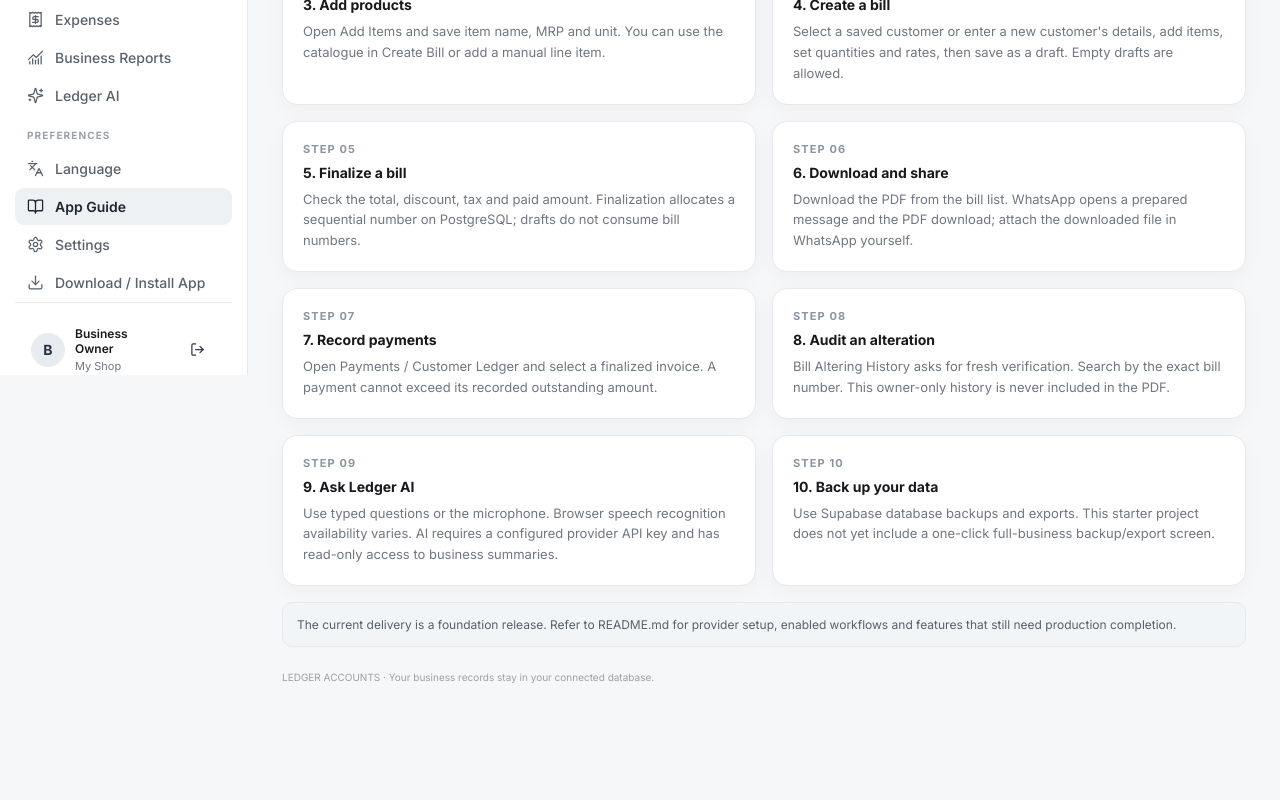
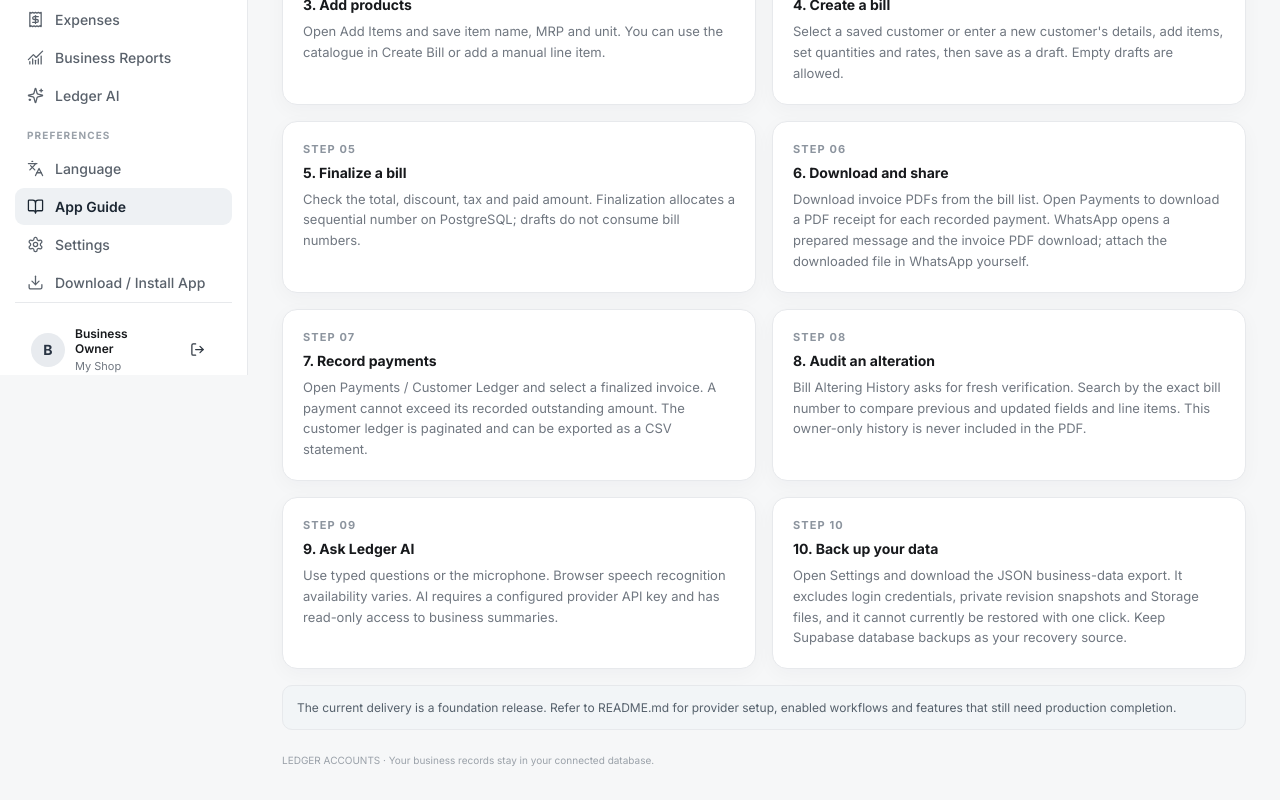
Before and after one commit to GeetJn/Ledger-Accounts, a Next.js app in the folder ledger-accounts-root-folder-fixed (1)/: page /app-guide in a window 1280 px wide. Shown: the part 425-1225 px from the top of the page. Before the commit the page ends 1142 px from the top, so only its background shows below. Built offline with nearby package versions, Linux system fonts and the light colour scheme; no server answers.

Commit message:
Update docs for current workflows and remaining gaps

```diff
--- a/ledger-accounts-root-folder-fixed (1)/src/app/(workspace)/app-guide/page.tsx
+++ b/ledger-accounts-root-folder-fixed (1)/src/app/(workspace)/app-guide/page.tsx
@@ -4,10 +4,10 @@ const steps=[
  ["3. Add products","Open Add Items and save item name, MRP and unit. You can use the catalogue in Create Bill or add a manual line item."],
  ["4. Create a bill","Select a saved customer or enter a new customer's details, add items, set quantities and rates, then save as a draft. Empty drafts are allowed."],
  ["5. Finalize a bill","Check the total, discount, tax and paid amount. Finalization allocates a sequential number on PostgreSQL; drafts do not consume bill numbers."],
- ["6. Download and share","Download the PDF from the bill list. WhatsApp opens a prepared message and the PDF download; attach the downloaded file in WhatsApp yourself."],
- ["7. Record payments","Open Payments / Customer Ledger and select a finalized invoice. A payment cannot exceed its recorded outstanding amount."],
- ["8. Audit an alteration","Bill Altering History asks for fresh verification. Search by the exact bill number. This owner-only history is never included in the PDF."],
+ ["6. Download and share","Download invoice PDFs from the bill list. Open Payments to download a PDF receipt for each recorded payment. WhatsApp opens a prepared message and the invoice PDF download; attach the downloaded file in WhatsApp yourself."],
+ ["7. Record payments","Open Payments / Customer Ledger and select a finalized invoice. A payment cannot exceed its recorded outstanding amount. The customer ledger is paginated and can be exported as a CSV statement."],
+ ["8. Audit an alteration","Bill Altering History asks for fresh verification. Search by the exact bill number to compare previous and updated fields and line items. This owner-only history is never included in the PDF."],
  ["9. Ask Ledger AI","Use typed questions or the microphone. Browser speech recognition availability varies. AI requires a configured provider API key and has read-only access to business summaries."],
- ["10. Back up your data","Use Supabase database backups and exports. This starter project does not yet include a one-click full-business backup/export screen."],
+ ["10. Back up your data","Open Settings and download the JSON business-data export. It excludes login credentials, private revision snapshots and Storage files, and it cannot currently be restored with one click. Keep Supabase database backups as your recovery source."],
 ];
 export default function AppGuide(){return <><div className="page-head"><div><div className="eyebrow">Help & documentation</div><h1>App Guide</h1><div className="subtitle">A simple walkthrough of the main Ledger Accounts workflows.</div></div></div><div className="grid" style={{gridTemplateColumns:"repeat(2,minmax(0,1fr))"}}>{steps.map(([title,body],i)=><section className="card" key={title}><div className="eyebrow">STEP {String(i+1).padStart(2,"0")}</div><h3 className="section-title" style={{marginBottom:8}}>{title}</h3><p className="subtitle" style={{margin:0}}>{body}</p></section>)}</div><div className="notice" style={{marginTop:16}}>The current delivery is a foundation release. Refer to README.md for provider setup, enabled workflows and features that still need production completion.</div></>}
```
Also changed, not shown: 1 other file (tests, documents, lock files or other folders).
